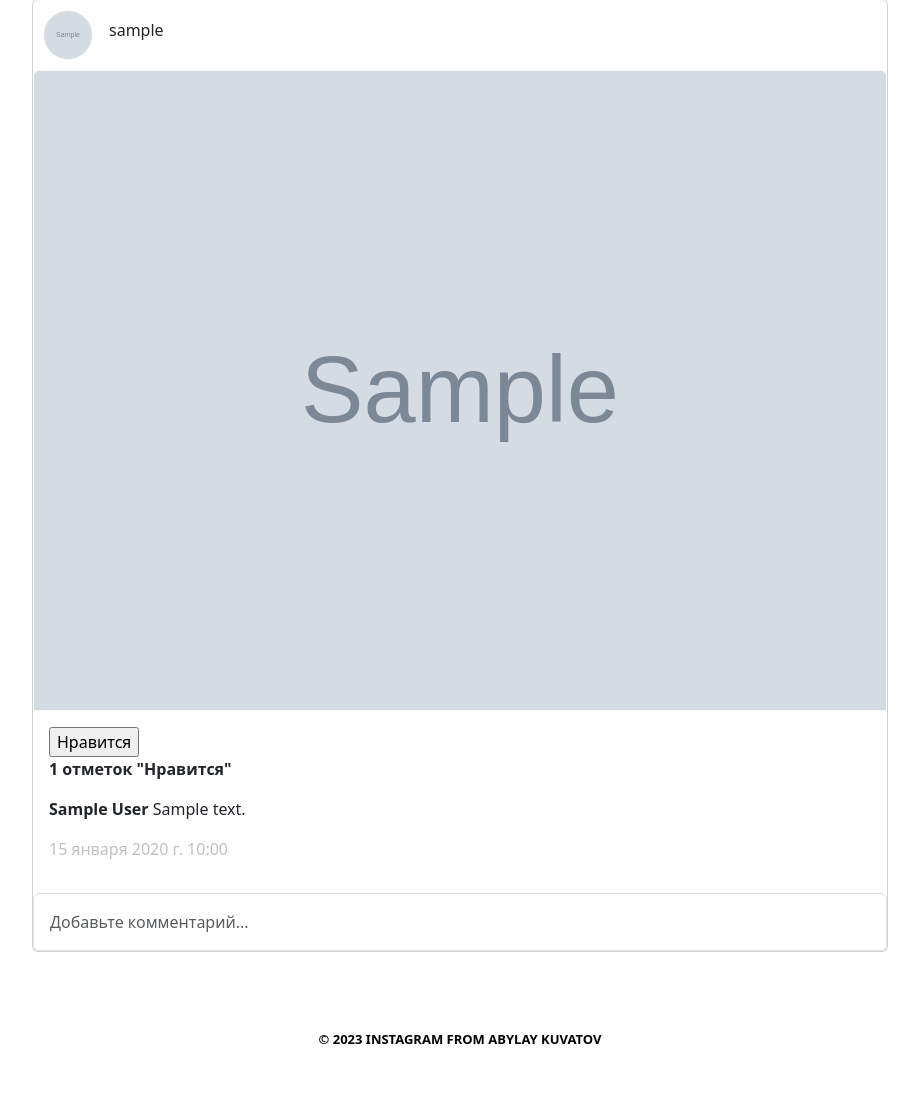
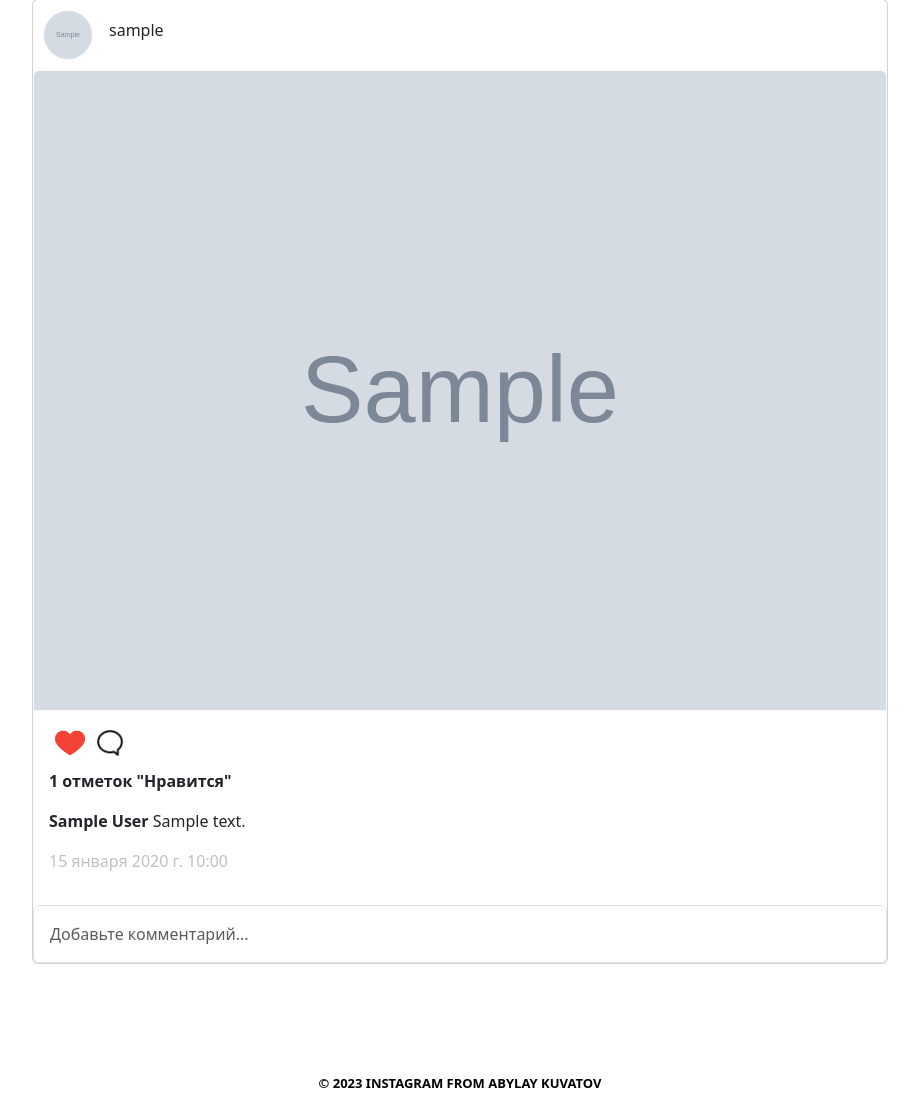
Before and after one commit to kuvatov/homework_71_abylay_kuvatov, a Django app: page / in a window 1280 px wide. Shown: the part 140-1252 px from the top of the page, without its empty margins (180-1099 px from the left). Before the commit the page ends 1184 px from the top, so only its background shows below. Run offline with Django 4.2, Linux system fonts and the light colour scheme; a user stored in the database is signed in; tables that the repository leaves empty hold one stand-in row (values such as "Sample post"); grey boxes marked "Sample" are stand-in pictures; some libraries are stand-ins or nearby versions.

```diff
--- a/source/instagram/forms.py
+++ b/source/instagram/forms.py
@@ -1,4 +1,5 @@
 from django import forms
+from django.forms import TextInput
 
 from instagram.models import Comment
 
@@ -7,3 +8,9 @@ class CommentForm(forms.ModelForm):
     class Meta:
         model = Comment
         fields = ['text']
+        widgets = {
+            'text': TextInput(attrs={'class': 'form-control me-2 p-3', 'placeholder': 'Добавьте комментарий...'})
+        }
+        labels = {
+            'text': ''
+        }
--- a/source/instagram/templates/home.html
+++ b/source/instagram/templates/home.html
@@ -3,7 +3,7 @@
 {% if publications %}
 <div class="publications">
     {% for publication in publications %}
-    <div class="card mb-3 publication">
+    <div class="card mb-5 publication">
         <div class="d-flex publication_detail_heading">
             <a href="{% url 'user_profile' publication.user.pk %}">
                 {% if publication.user.avatar %}
@@ -20,19 +20,34 @@
             <img src="{{ publication.image.url }}" alt="image" class="card-img-top">
         </a>
         <div class="card-body">
-            <form method="post" action="{% url 'like' publication.pk %}">
+            {% if publication.likes.all %}
+            <form method="post" action="{% url 'unlike' publication.pk %}" class="card_body_form">
                 {% csrf_token %}
-                <input type="submit" value="Нравится">
+                <button type="submit" class="form_button">
+                    <img src="../../static/media/unlike.jpg" alt="like" class="form_image">
+                </button>
             </form>
+            {% else %}
+            <form method="post" action="{% url 'like' publication.pk %}" class="card_body_form">
+                {% csrf_token %}
+                <button type="submit" class="form_button">
+                    <img src="../../static/media/like.jpg" alt="like" class="form_image">
+                </button>
+            </form>
+            {% endif %}
+            <a href="#comment-form-{{ publication.pk }}" class="card_body_form">
+                <img src="../../static/media/comment.jpg" alt="comment" class="form_image">
+            </a>
             <p><b>{{ publication.likes_count }} отметок "Нравится"</b></p>
             <p class="card-text">
                 <b>{{ publication.user.name }}</b> {{ publication.description }}
             </p>
             <p class="publication_detail_created_at">{{ publication.created_at }}</p>
         </div>
-        <form method="post" action="{% url 'comment_add' publication.pk %}">
+        <form method="post" action="{% url 'comment_add' publication.pk %}" class="comment_form"
+              id="comment-form-{{ publication.pk }}">
             {% csrf_token %}
-            <input class="form-control me-2 p-3" type="text" placeholder="Добавьте комментарий...">
+            {{ form.as_p }}
         </form>
     </div>
     {% endfor %}
--- a/source/instagram/urls.py
+++ b/source/instagram/urls.py
@@ -2,7 +2,7 @@ from django.urls import path
 
 from instagram.views.comments import CommentCreateView
 from instagram.views.home import HomeView
-from instagram.views.likes import LikeView
+from instagram.views.likes import LikeView, UnlikeView
 from instagram.views.publications import PublicationAddView, PublicationDetailView, UserSearchView, UserProfileView, \
     PublicationListView, ProfileView, ProfileUpdateView
 from instagram.views.subscriptions import SubscriptionCreateView, SubscriptionDeleteView
@@ -17,6 +17,7 @@ urlpatterns = [
     path('subscribe/<int:pk>/', SubscriptionCreateView.as_view(), name='subscribe'),
     path('subscription/<int:pk>/unsubscribe/', SubscriptionDeleteView.as_view(), name='unsubscribe'),
     path('like/<int:pk>/', LikeView.as_view(), name='like'),
+    path('like/<int:pk>/unlike', UnlikeView.as_view(), name='unlike'),
     path('publication_detail/<int:pk>/comment/add/', CommentCreateView.as_view(), name='comment_add'),
     path('profile/', ProfileView.as_view(), name='profile'),
     path('profile/update', ProfileUpdateView.as_view(), name='profile_update')
--- a/source/instagram/views/home.py
+++ b/source/instagram/views/home.py
@@ -1,6 +1,7 @@
 from django.contrib.auth.mixins import LoginRequiredMixin
 from django.views.generic import ListView
 
+from instagram.forms import CommentForm
 from instagram.models import Publication
 
 
@@ -14,3 +15,8 @@ class HomeView(LoginRequiredMixin, ListView):
         subscribed_to_users = [subscription.subscribed_to for subscription in subscriptions]
         publications = Publication.objects.filter(user__in=subscribed_to_users).order_by('-created_at')
         return publications
+
+    def get_context_data(self, **kwargs):
+        context = super().get_context_data(**kwargs)
+        context['form'] = CommentForm()
+        return context
--- a/source/static/css/style.css
+++ b/source/static/css/style.css
@@ -52,8 +52,28 @@ textarea {
 }
 .publications_card img {
     height: 300px;
-    object-fit: contain;
+    object-fit: cover;
 }
+.card_body_form {
+    display: inline-block;
+    padding-bottom: 10px;
+}
+.form_button {
+    background-color: white;
+    border: none;
+}
+.form_image {
+    width: 30px;
+    height: 30px;
+}
+.comment_form p {
+    margin-bottom: 0;
+}
+.user_search_name a, .user_search_name a:hover {
+    text-decoration: none;
+    color: black;
+}
+
 
 footer {
     background-color: white;
```
Also changed, not shown: source/instagram/templates/publication/publication_detail.html (+51 -18 lines), source/instagram/templates/user_search.html (+18 -10 lines), source/instagram/views/likes.py (+19 -4 lines), source/static/media/unlike.jpg (added).
